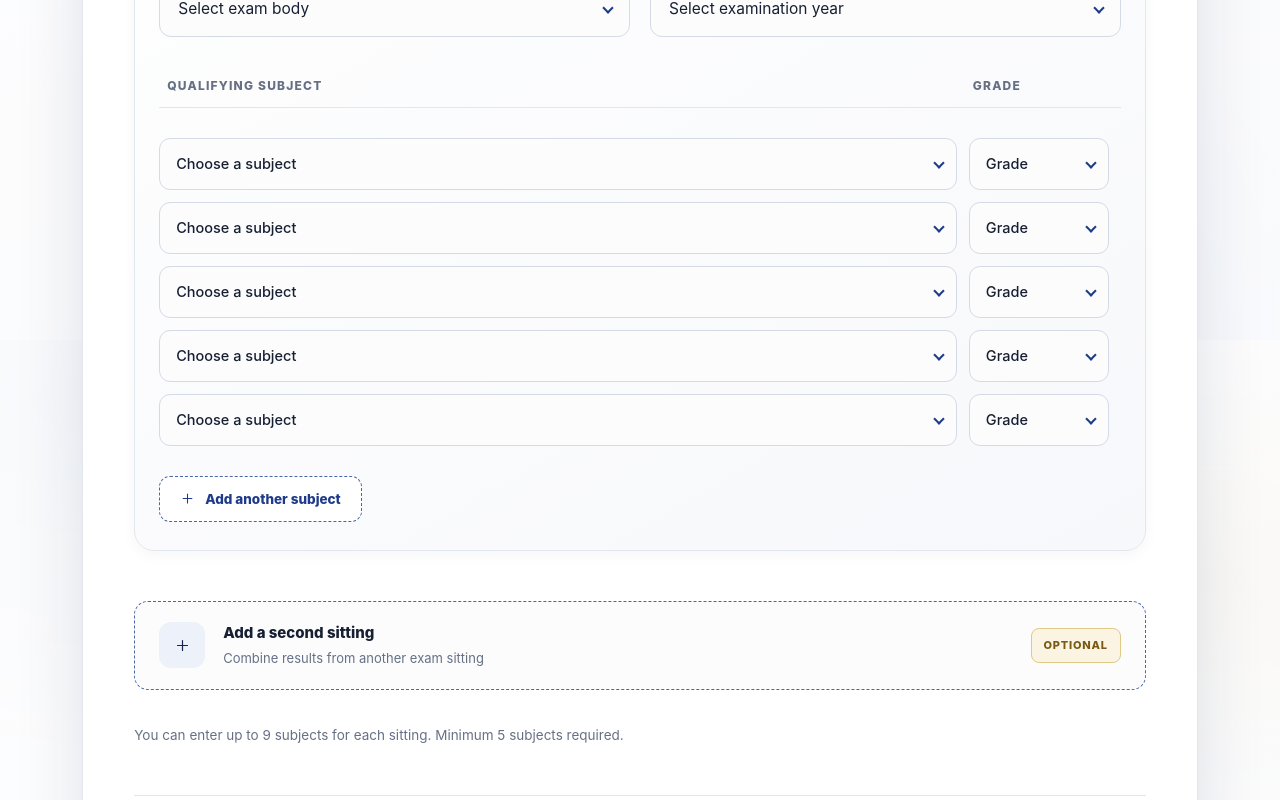
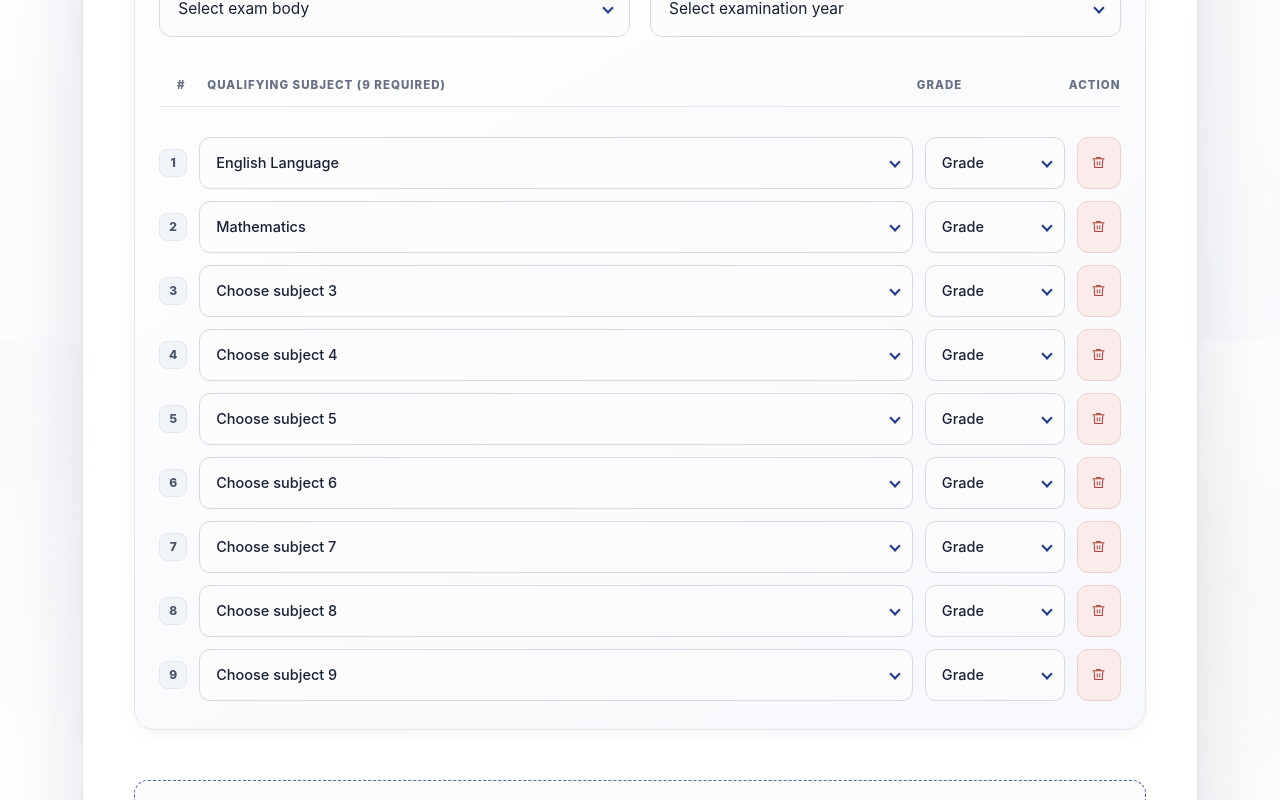
Before and after one commit to ajanixoxo/screenningapp, a Next.js app: page / in a window 1280 px wide. Shown: the part 2060-2860 px from the top of the page. Built offline with nearby package versions, Linux system fonts and the light colour scheme.

Commit message:
fix: enforce exactly 9 qualifying O'Level subjects (no more, no less) with prefilled slots

```diff
--- a/src/app/api/admissions/verify/route.ts
+++ b/src/app/api/admissions/verify/route.ts
@@ -17,7 +17,7 @@ const sittingSchema = z.object({
   year: z.string().min(4, "Exam year is required"),
   subjects: z
     .array(subjectGradeSchema)
-    .min(5, "At least 5 subjects are required per sitting")
+    .length(9, "Each O'Level sitting must contain exactly 9 qualifying subjects (no more, no less)")
     .refine(
       (subs) => {
         const names = subs.map((s) => s.subject.trim().toLowerCase()).filter(Boolean);
--- a/src/app/globals.css
+++ b/src/app/globals.css
@@ -917,14 +917,15 @@ a {
 
 .subjects-header {
   display: grid;
-  grid-template-columns: minmax(0, 1fr) 140px;
-  gap: 14px;
+  grid-template-columns: 28px minmax(0, 1fr) 140px 44px;
+  gap: 12px;
+  align-items: center;
   padding: 0 8px 12px;
   color: var(--muted);
   border-bottom: 1.5px solid var(--line);
-  font-size: 12px;
-  font-weight: 800;
-  letter-spacing: 1.2px;
+  font-size: 11.5px;
+  font-weight: 800;
+  letter-spacing: 1px;
 }
 
 .subject-list {
@@ -936,9 +937,22 @@ a {
 .subject-row {
   min-width: 0;
   display: grid;
-  grid-template-columns: minmax(0, 1fr) 140px auto;
+  grid-template-columns: 28px minmax(0, 1fr) 140px 44px;
   align-items: center;
   gap: 12px;
+}
+
+.subject-num-badge {
+  width: 28px;
+  height: 28px;
+  display: grid;
+  place-items: center;
+  font-size: 12px;
+  font-weight: 800;
+  color: #475569;
+  background: #f1f5f9;
+  border-radius: 8px;
+  border: 1px solid #e2e8f0;
 }
 
 .subject-select,
@@ -1507,15 +1521,22 @@ a {
   }
 
   .subjects-header {
-    grid-template-columns: minmax(0, 1fr) 105px;
-    gap: 10px;
+    grid-template-columns: 24px minmax(0, 1fr) 95px 38px;
+    gap: 8px;
     padding: 0 4px 10px;
+    font-size: 10px;
+  }
+
+  .subject-row {
+    grid-template-columns: 24px minmax(0, 1fr) 95px 38px;
+    gap: 8px;
+  }
+
+  .subject-num-badge {
+    width: 24px;
+    height: 24px;
     font-size: 11px;
-  }
-
-  .subject-row {
-    grid-template-columns: minmax(0, 1fr) 105px auto;
-    gap: 8px;
+    border-radius: 6px;
   }
 
   .subject-row .select-wrap select {
--- a/src/app/page.tsx
+++ b/src/app/page.tsx
@@ -91,7 +91,17 @@ function createSitting(id: number): Sitting {
     oLevelRegistrationNumber: "",
     exam: "",
     year: "",
-    subjects: Array.from({ length: 5 }, () => ({ subject: "", grade: "" })),
+    subjects: [
+      { subject: "English Language", grade: "" },
+      { subject: "Mathematics", grade: "" },
+      { subject: "", grade: "" },
+      { subject: "", grade: "" },
+      { subject: "", grade: "" },
+      { subject: "", grade: "" },
+      { subject: "", grade: "" },
+      { subject: "", grade: "" },
+      { subject: "", grade: "" },
+    ],
   };
 }
 
@@ -188,27 +198,14 @@ export default function Home() {
     );
   }
 
-  function addSubject(sittingId: number) {
-    setSittings((current) =>
-      current.map((sitting) =>
-        sitting.id === sittingId && sitting.subjects.length < 9
-          ? {
-              ...sitting,
-              subjects: [...sitting.subjects, { subject: "", grade: "" }],
-            }
-          : sitting,
-      ),
-    );
-  }
-
-  function removeSubject(sittingId: number, subjectIndex: number) {
+  function resetSubject(sittingId: number, subjectIndex: number) {
     setSittings((current) =>
       current.map((sitting) =>
         sitting.id === sittingId
           ? {
               ...sitting,
-              subjects: sitting.subjects.filter(
-                (_, index) => index !== subjectIndex,
+              subjects: sitting.subjects.map((entry, index) =>
+                index === subjectIndex ? { subject: "", grade: "" } : entry,
               ),
             }
           : sitting,
@@ -261,13 +258,20 @@ export default function Home() {
       return;
     }
 
-    // 3. Validate subject completeness
+    // 3. Validate that exactly 9 subjects are provided and filled for each sitting
     for (let i = 0; i < sittings.length; i++) {
       const sit = sittings[i];
-      const incomplete = sit.subjects.some((s) => !s.subject || !s.grade);
+      if (sit.subjects.length !== 9) {
+        setErrorMessage(
+          `Sitting ${i + 1} must contain exactly 9 qualifying subjects (no more, no less).`
+        );
+        window.scrollTo({ top: 350, behavior: "smooth" });
+        return;
+      }
+      const incomplete = sit.subjects.some((s) => !s.subject.trim() || !s.grade.trim());
       if (incomplete) {
         setErrorMessage(
-          `Please select both subject and grade for all entries in Sitting ${i + 1}.`
+          `Please select both subject and grade for all 9 subjects in Sitting ${i + 1}. Exactly 9 subjects are required.`
         );
         window.scrollTo({ top: 350, behavior: "smooth" });
         return;
@@ -806,8 +810,10 @@ export default function Home() {
                       </div>
 
                       <div className="subjects-header">
-                        <span>QUALIFYING SUBJECT</span>
+                        <span style={{ width: "28px", textAlign: "center" }}>#</span>
+                        <span>QUALIFYING SUBJECT (9 REQUIRED)</span>
                         <span>GRADE</span>
+                        <span style={{ textAlign: "center" }}>ACTION</span>
                       </div>
 
                       <div className="subject-list">
@@ -816,6 +822,10 @@ export default function Home() {
                             className="subject-row"
                             key={`${sitting.id}-${subjectIndex}`}
                           >
+                            <span className="subject-num-badge">
+                              {subjectIndex + 1}
+                            </span>
+
                             <label
                               className="visually-hidden"
                               htmlFor={`subject-${sitting.id}-${subjectIndex}`}
@@ -837,7 +847,7 @@ export default function Home() {
                                 required
                               >
                                 <option value="" disabled>
-                                  Choose a subject
+                                  Choose subject {subjectIndex + 1}
                                 </option>
                                 {subjects.map((s) => (
                                   <option key={s} value={s}>
@@ -878,32 +888,20 @@ export default function Home() {
                               </select>
                             </span>
 
-                            {sitting.subjects.length > 5 && (
                             <button
                               className="remove-subject"
                               type="button"
                               onClick={() =>
-                                  removeSubject(sitting.id, subjectIndex)
+                                resetSubject(sitting.id, subjectIndex)
                               }
-                                aria-label={`Remove subject ${subjectIndex + 1}`}
+                              title={`Reset subject ${subjectIndex + 1}`}
+                              aria-label={`Reset subject ${subjectIndex + 1}`}
                             >
                               <Icon name="trash" size={15} />
                             </button>
-                            )}
                           </div>
                         ))}
                       </div>
-
-                      {sitting.subjects.length < 9 && (
-                        <button
-                          className="add-subject"
-                          type="button"
-                          onClick={() => addSubject(sitting.id)}
-                        >
-                          <Icon name="plus" size={15} />
-                          Add another subject
-                        </button>
-                      )}
                     </div>
                   ))}
                 </div>
@@ -932,7 +930,7 @@ export default function Home() {
                   </button>
                 )}
                 <p className="results-hint">
-                  You can enter up to 9 subjects for each sitting. Minimum 5 subjects required.
+                  Each sitting must contain exactly 9 qualifying subjects (including English Language and Mathematics). Exactly 9 subjects are required.
                 </p>
               </div>
 
```
Lines whose indentation alone changed are shown as unchanged.
